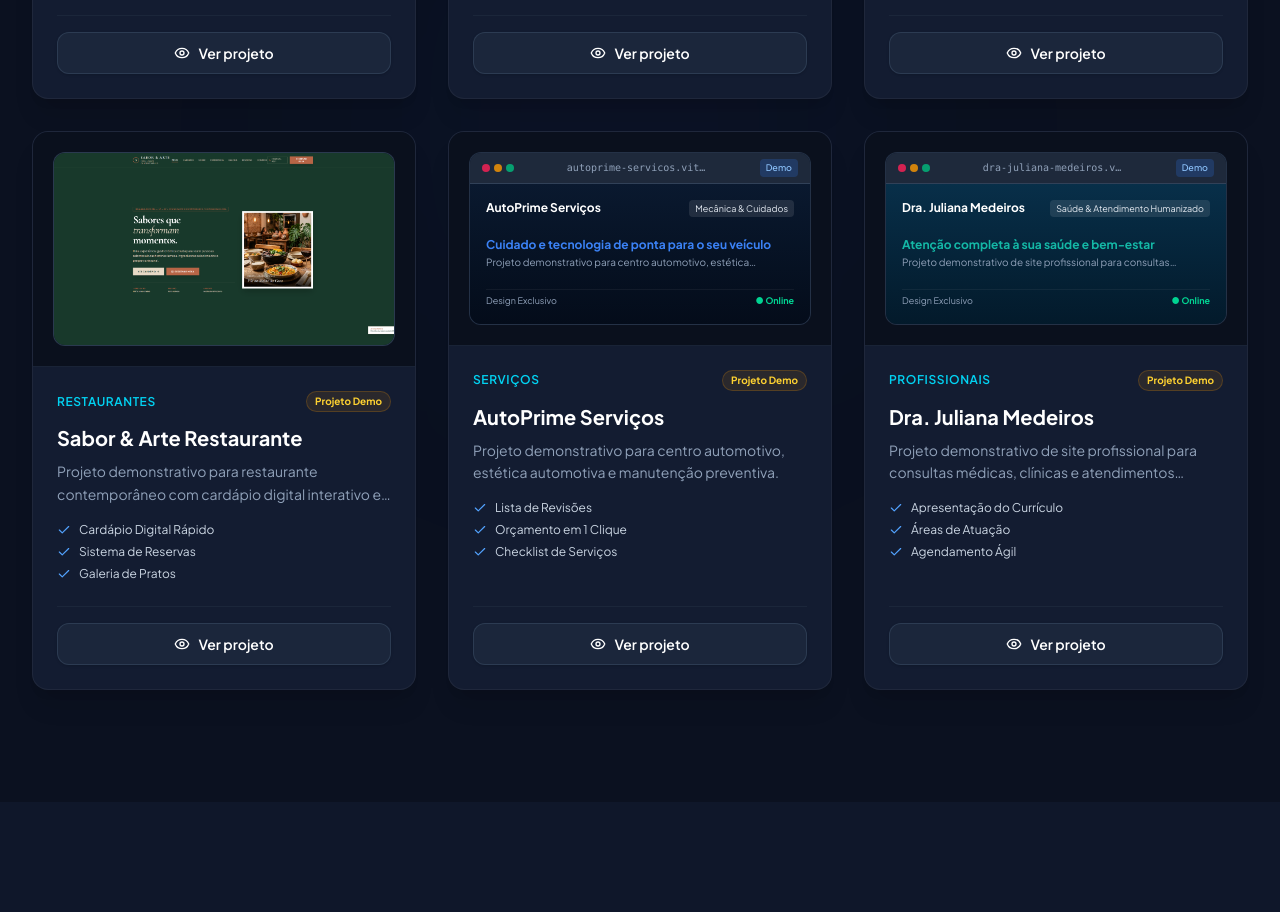
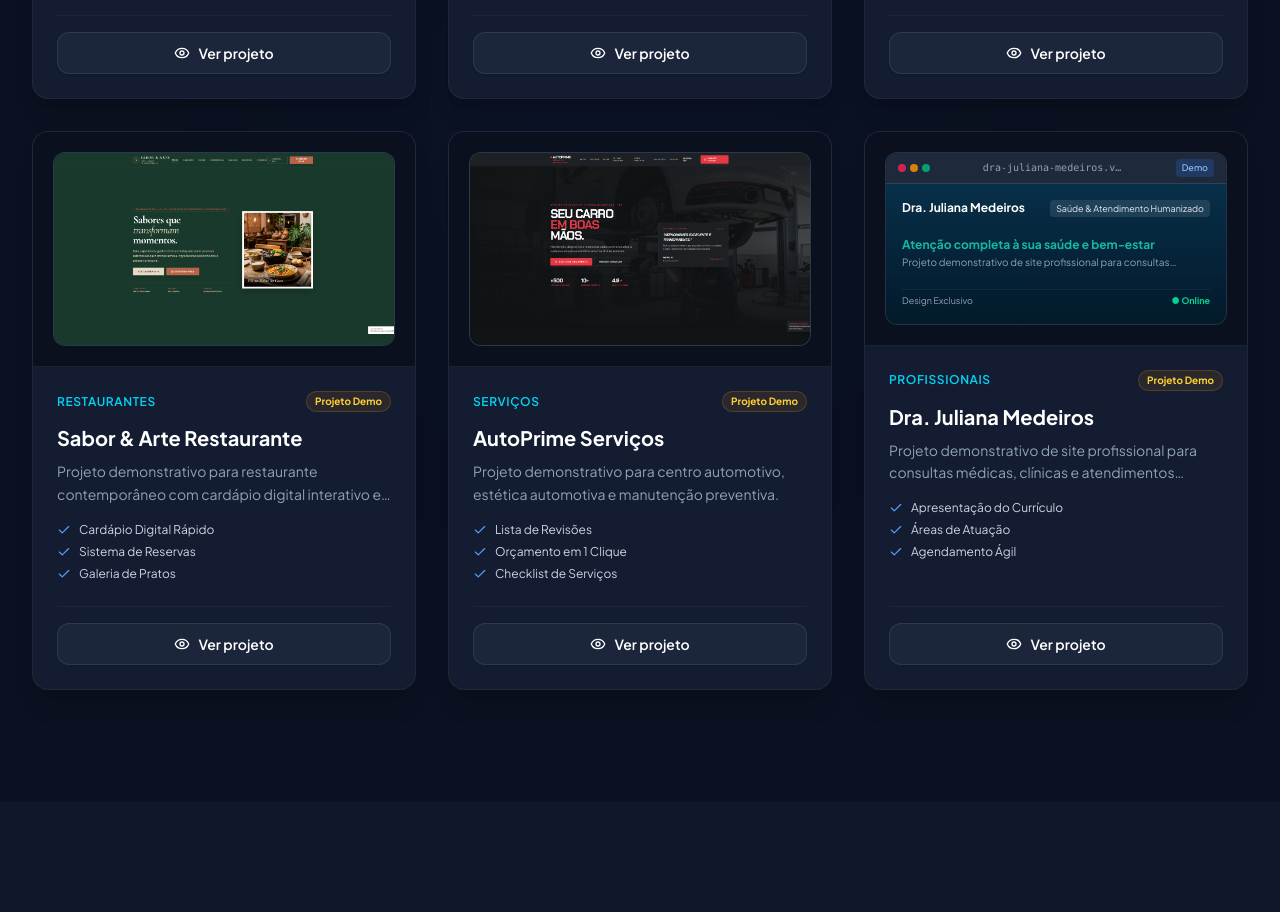
Before and after one commit to vitrineweboficial/VitrineWeb, a React (Vite) app: page / in a window 1280 px wide. Shown: the part 5560-6472 px from the top of the page. Built offline with nearby package versions, Linux system fonts and the light colour scheme.

Commit message:
Adiciona projeto AutoPrime ao portfolio

```diff
--- a/src/data/vitrineData.ts
+++ b/src/data/vitrineData.ts
@@ -137,19 +137,19 @@ export const PROJETOS: ProjetoItem[] = [
     nome: "AutoPrime Serviços",
     categoria: "Serviços",
     descricao: "Projeto demonstrativo para centro automotivo, estética automotiva e manutenção preventiva.",
-    imagem: "",
-    link: "",
+    imagem: "/projects/autoprime-servicos.png",
+    link: "https://autoprime-servicos.pages.dev/",
     demo: true,
     etiqueta: "Projeto Demo",
     features: ["Lista de Revisões", "Orçamento em 1 Clique", "Checklist de Serviços", "Google Maps Integrado"],
-    mockupTheme: {
-      primaryColor: "#3B82F6",
-      accentColor: "#60A5FA",
-      bgStyle: "from-[#0A192F] to-[#040C1A]",
-      tagline: "Mecânica & Cuidados",
-      heroHeadline: "Cuidado e tecnologia de ponta para o seu veículo",
-      statValue: "1 Clique",
-      statLabel: "WhatsApp Orçamento",
+     mockupTheme: {
+    primaryColor: "#E63946",
+    accentColor: "#B5222E",
+    bgStyle: "from-[#1D2125] to-[#111315]",
+    tagline: "Mecânica & Serviços",
+    heroHeadline: "Seu carro em boas mãos.",
+    statValue: "+500",
+    statLabel: "Veículos Atendidos",
     }
   },
   {
```
Also changed, not shown: public/projects/autoprime-servicos.png (added).
